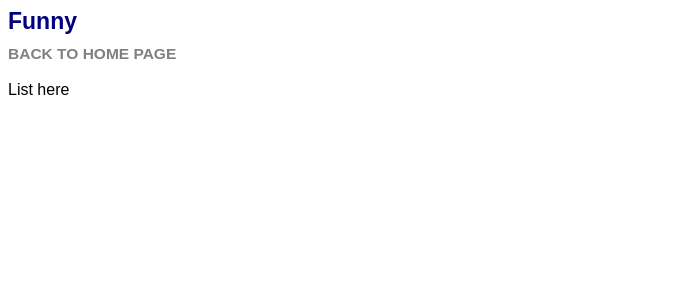
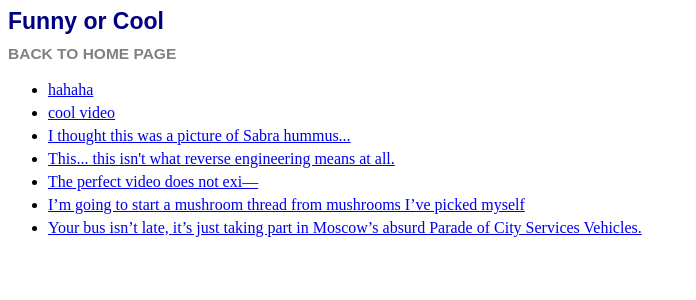
Before and after one commit to linkux/linkux, a Flask app: page /funny.html in a window 1280 px wide. Shown: the top 300 px of the page, without its empty margins (0-696 px from the left). Run offline with Flask 2, Linux system fonts and the light colour scheme.

Commit message:
added support for links in lists

```diff
--- /dev/null
+++ b/src/static/funny_data.js
@@ -0,0 +1,9 @@
+var funny = [
+    {"https://twitter.com/spittinchiclets/status/1194119465362845696" : "hahaha"},
+    {"https://twitter.com/EzraelAni/status/1185866691856732160" : "cool video"},
+    {"https://twitter.com/SalHernandez/status/1185298573035917312" : "I thought this was a picture of Sabra hummus..."},
+    {"https://twitter.com/therealfitz/status/1180499849772507136" : "This... this isn't what reverse engineering means at all."},
+    {"https://twitter.com/chadloder/status/1177083608885952512" : "The perfect video does not exi—"},
+    {"https://twitter.com/inihelene/status/1174990897106305025" : "I’m going to start a mushroom thread from mushrooms I’ve picked myself"},
+    {"https://twitter.com/Lucian_Kim/status/1172787856496058368" : "Your bus isn’t late, it’s just taking part in Moscow’s absurd Parade of City Services Vehicles."},
+]
--- a/src/static/load_list_data.js
+++ b/src/static/load_list_data.js
@@ -4,7 +4,21 @@ function makeUL(array) {
     for (var i = 0; i < array.length; i++) {
         var item = document.createElement('li');
 
-        item.appendChild(document.createTextNode(array[i]));
+        var key = Array.from(Object.keys(array[i]))[0];
+        var val = array[i][key];
+
+        if (key.startsWith("http")) {
+            var a = document.createElement('a');
+            var linkText = document.createTextNode(val);
+            a.appendChild(linkText);
+            //a.title = array[1];
+            a.href = key;
+            item.append(a);
+        }
+        else
+        {
+            item.appendChild(document.createTextNode(val));
+        }
         fontsize_string = "4vw";
 
         if (screen.width > 421){
--- a/src/templates/funny.html
+++ b/src/templates/funny.html
@@ -7,8 +7,11 @@
         <link rel="stylesheet" href="static/style.css">
     </head>
     <body>
-        <h3>Funny</h3>
+        <h3>Funny or Cool</h3>
         <h2><a href="/" class="link_back">Back to Home Page</a></h2>
-        <p>List here</p>
+        <p id="funny_data", style="font-family:Unispace"></p>
+        <script src="static/funny_data.js"></script>
+        <script src="static/load_list_data.js"></script>
+        <script>loadListData('funny_data', funny);</script>
     </body>
 </html>
--- a/src/templates/random.html
+++ b/src/templates/random.html
@@ -9,6 +9,9 @@
     <body>
         <h3>Random Thoughts</h3>
         <h2><a href="/" class="link_back">Back to Home Page</a></h2>
-        <p>List here</p>
+        <p id="random_data", style="font-family:Unispace"></p>
+        <script src="static/random_data.js"></script>
+        <script src="static/load_list_data.js"></script>
+        <script>loadListData('random_data', random);</script>
     </body>
 </html>
```
Also changed, not shown: src/static/books_data.js (+7 -0 lines), src/static/interesting_data.js (+19 -1 lines), src/static/random_data.js (added, +7 -0 lines).
